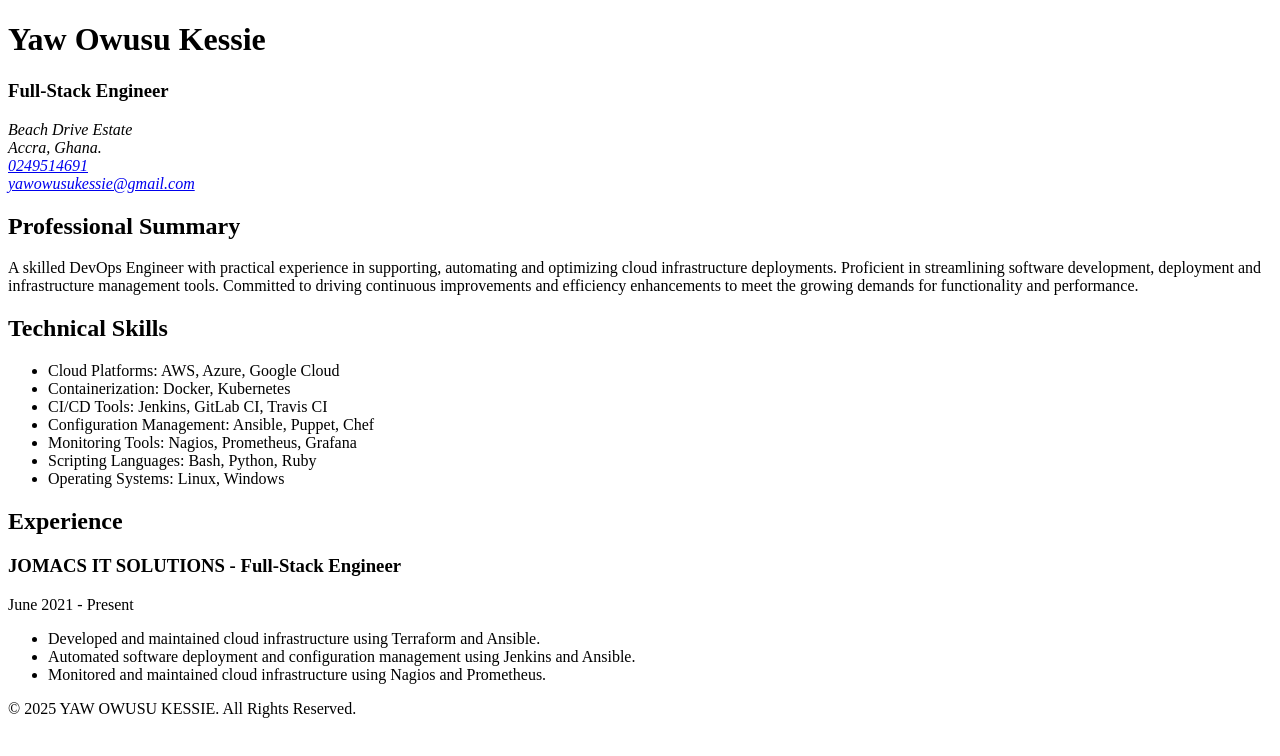
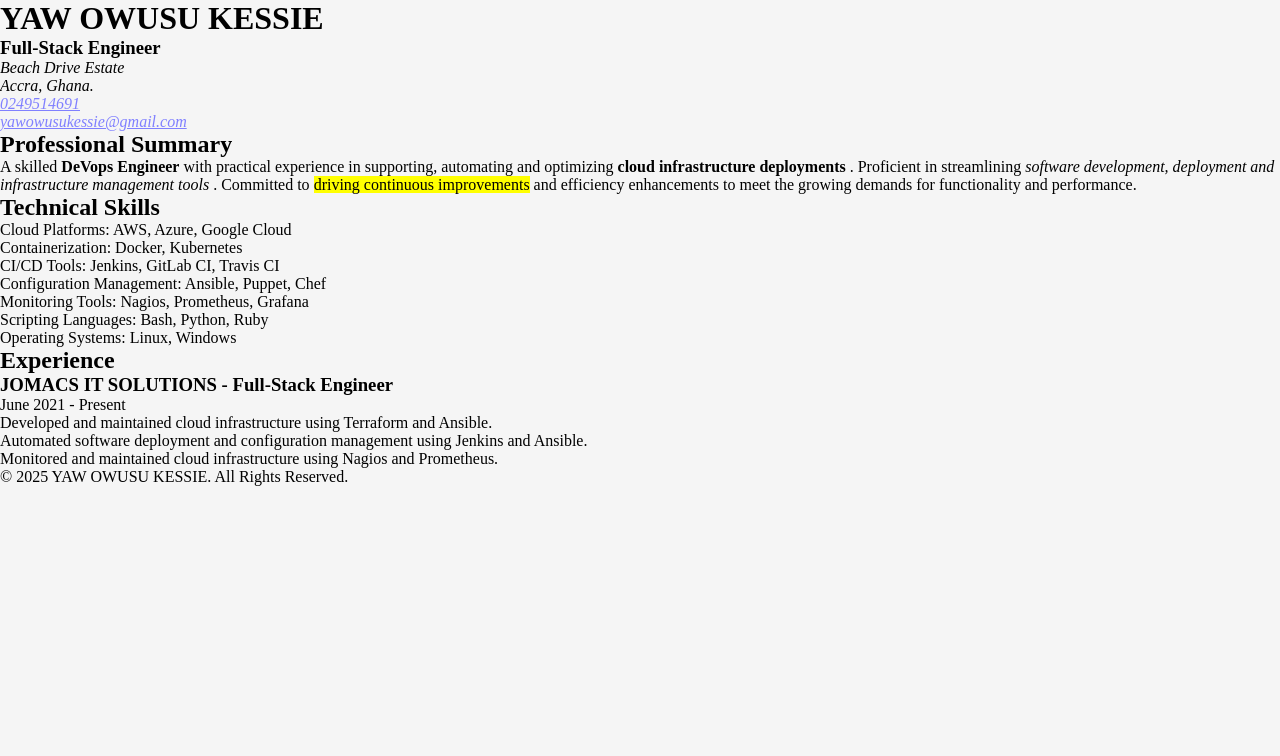
Before and after one commit to kessiey/portfolio-app, a plain HTML site: page index.html in a window 1280 px wide. Drawn offline with Linux system fonts and the light colour scheme.

Commit message:
Updated Portfolio

```diff
--- a/index.html
+++ b/index.html
@@ -4,11 +4,12 @@
     <meta charset="UTF-8" />
     <meta name="viewport" content="width=device-width, initial-scale=1.0" />
     <title>My Portfolio</title>
+    <link rel="stylesheet" href="styles.css" />
   </head>
   <body>
     <header>
-      <h1>Yaw Owusu Kessie</h1>
-      <h3>Full-Stack Engineer</h3>
+      <h1 class="main-header" id="first-header";>YAW OWUSU KESSIE</h1>
+      <h3 class="sub-header">Full-Stack Engineer</h3>
       <address>
         Beach Drive Estate<br />
         Accra, Ghana.<br />
@@ -17,17 +18,17 @@
       </address>
     </header>
     <main>
-      <h2>Professional Summary</h2>
-      <p>
-        A skilled DevOps Engineer with practical experience in supporting,
-        automating and optimizing cloud infrastructure deployments. Proficient
-        in streamlining software development, deployment and infrastructure
-        management tools. Committed to driving continuous improvements and
+      <h2 class="mini-header">Professional Summary</h2>
+      <p class="para">
+        A skilled <strong>DeVops Engineer</strong>  with practical experience in supporting,
+        automating and optimizing <b>cloud infrastructure deployments</b> . Proficient
+        in streamlining <em>software development, deployment and infrastructure
+        management tools</em> . Committed to <mark>driving continuous improvements</mark>  and
         efficiency enhancements to meet the growing demands for functionality
         and performance.
       </p>
-      <h2>Technical Skills</h2>
-      <ul>
+      <h2 class="mini-header">Technical Skills</h2>
+      <ul class="skills">
         <li>Cloud Platforms: AWS, Azure, Google Cloud</li>
         <li>Containerization: Docker, Kubernetes</li>
         <li>CI/CD Tools: Jenkins, GitLab CI, Travis CI</li>
@@ -38,13 +39,13 @@
       </ul>
       <article>
         <section>
-          <h2>Experience</h2>
-          <h3>
+          <h2 class="mini-header">Experience</h2>
+          <h3 class="sub-header">
             <span>JOMACS IT SOLUTIONS</span> -
             <span>Full-Stack Engineer</span>
           </h3>
-          <p>June 2021 - Present</p>
-          <ul>
+          <p class="para">June 2021 - Present</p>
+          <ul class="experience">
             <li>
               Developed and maintained cloud infrastructure using Terraform and
               Ansible.
@@ -64,7 +65,7 @@
       </article>
     </main>
     <footer>
-      <p>&copy; 2025 YAW OWUSU KESSIE. All Rights Reserved.</p>
+      <pclass="foot-para" >&copy; 2025 YAW OWUSU KESSIE. All Rights Reserved.</pclass=>
     </footer>
   </body>
 </html>
--- /dev/null
+++ b/styles.css
@@ -0,0 +1,26 @@
+* {
+  margin: 0;
+  padding: 0;
+  box-sizing: 0;
+}
+
+body {
+  background-color: whitesmoke;
+  color: black;
+}
+
+a {
+  color: #8080FF;
+}
+
+a:visited {
+  color: #9F9FFF;
+}
+
+a:hover {
+  color: #8a5656;
+}
+
+a:active {
+  color: red;
+}
```
